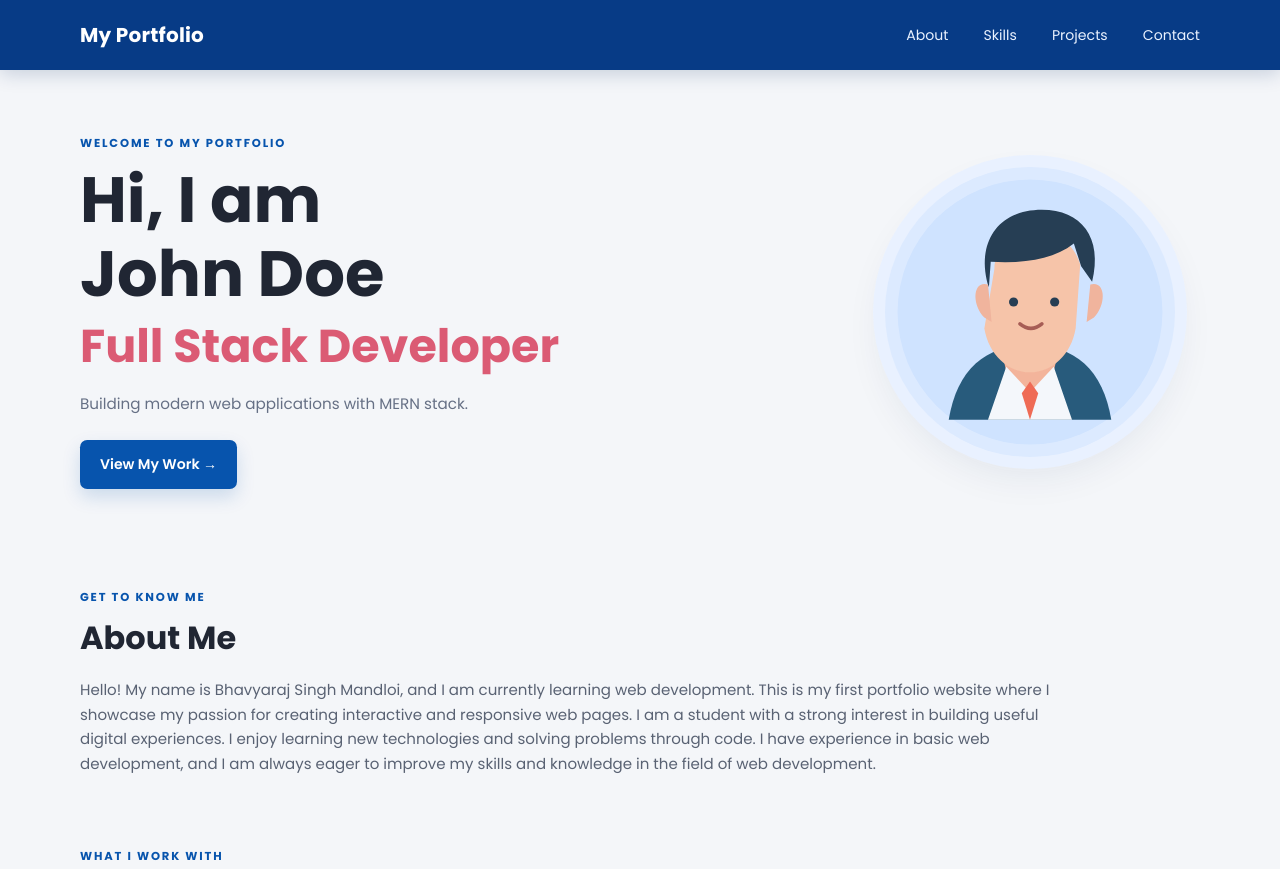
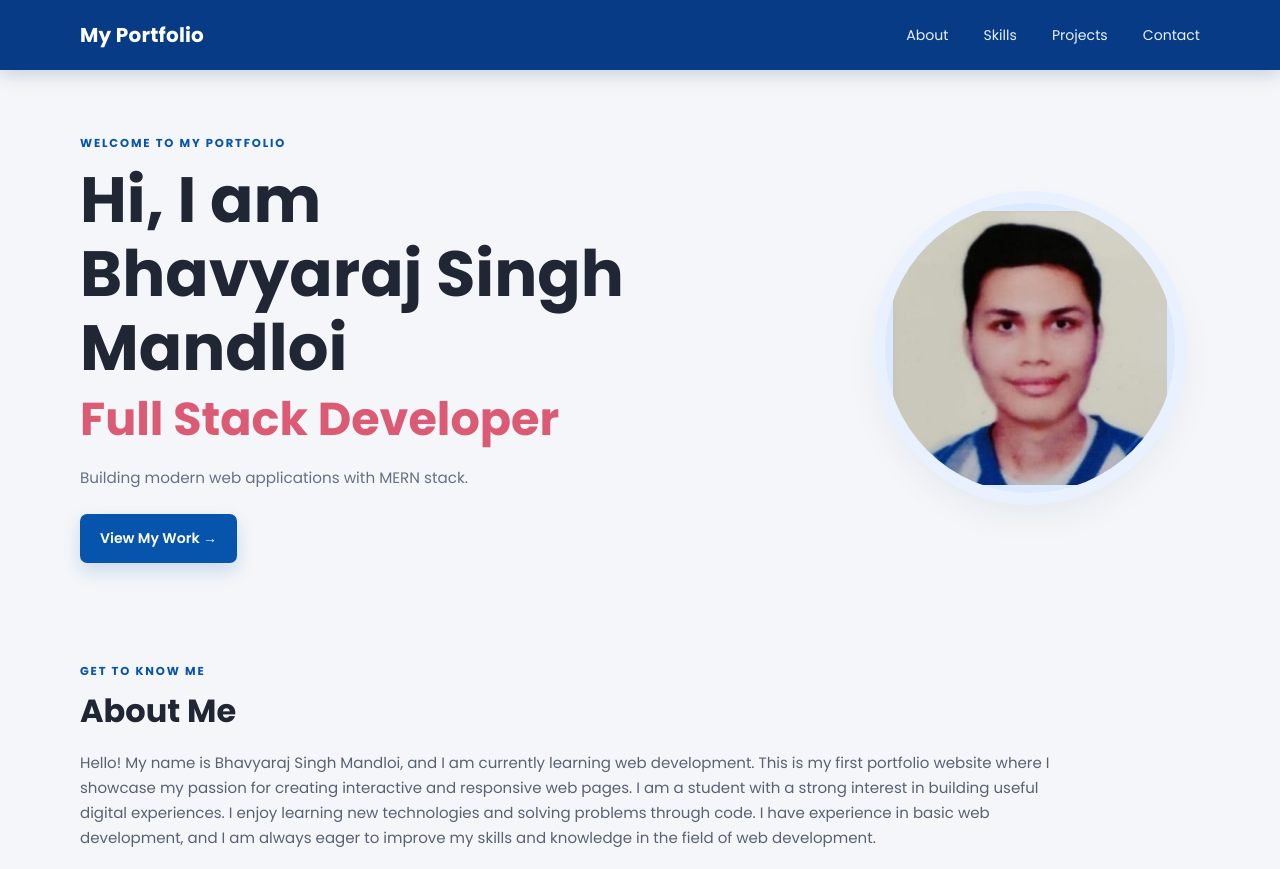
Before and after one commit to Bhavya-hub-dev/Assignment-3-web-dev, a plain HTML site: page index.html in a window 1280 px wide. Shown: the top 869 px of the page. Drawn offline with Linux system fonts and the light colour scheme.

Commit message:
Update index.html

```diff
--- a/index.html
+++ b/index.html
@@ -40,7 +40,7 @@
 
                 <h1>
                     Hi, I am
-                    <span>John Doe</span>
+                    <span>Bhavyaraj Singh Mandloi</span>
                 </h1>
 
                 <h2 class="role">Full Stack Developer</h2>
@@ -56,44 +56,11 @@
 
             <div class="profile-wrap">
                 <div class="profile-circle">
-
-                    <!-- Profile Illustration -->
-                    <svg class="avatar" viewBox="0 0 300 300">
-                        <circle cx="150" cy="150" r="145" fill="#cfe3ff"/>
-
-                        <path d="M61 268c9-55 40-82 89-82s80 27 89 82"
-                            fill="#285b7c"/>
-
-                        <path d="M117 185h66l-8 34-25 23-25-23z"
-                            fill="#f3b49b"/>
-
-                        <path d="M111 103c0-45 78-60 94-5l-5 70c-5 29-26 48-50 48s-45-19-50-48z"
-                            fill="#f6c4a9"/>
-
-                        <path d="M105 123c-15-49 10-85 58-85 43 0 67 30 55 79l-12-17-8-25c-22 17-51 22-91 20z"
-                            fill="#263e54"/>
-
-                        <path d="M104 120c-17-5-18 22-4 36l8 5zm112 0c17-5 18 22 4 36l-8 5z"
-                            fill="#f0b49d"/>
-
-                        <circle cx="132" cy="139" r="5" fill="#263e54"/>
-                        <circle cx="177" cy="139" r="5" fill="#263e54"/>
-
-                        <path d="M139 163q12 10 24 0"
-                            fill="none"
-                            stroke="#a75d55"
-                            stroke-width="4"
-                            stroke-linecap="round"/>
-
-                        <path d="M104 268l20-58 26 28 26-28 20 58"
-                            fill="#f4f7fb"/>
-
-                        <path d="M141 239l9-13 9 13-9 29z"
-                            fill="#ef6b55"/>
-                    </svg>
-
+                    <img src="image.jpeg" alt="my photo" class="avatar">
                 </div>
             </div>
+
+
 
         </section>
 
```
